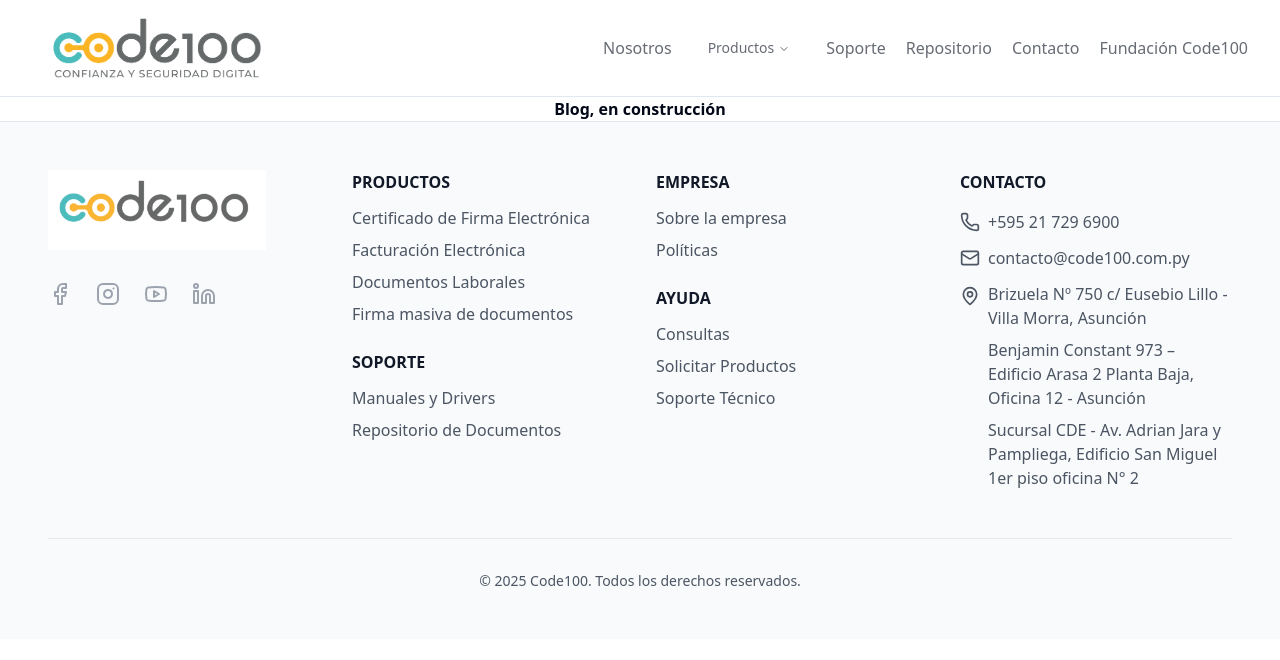
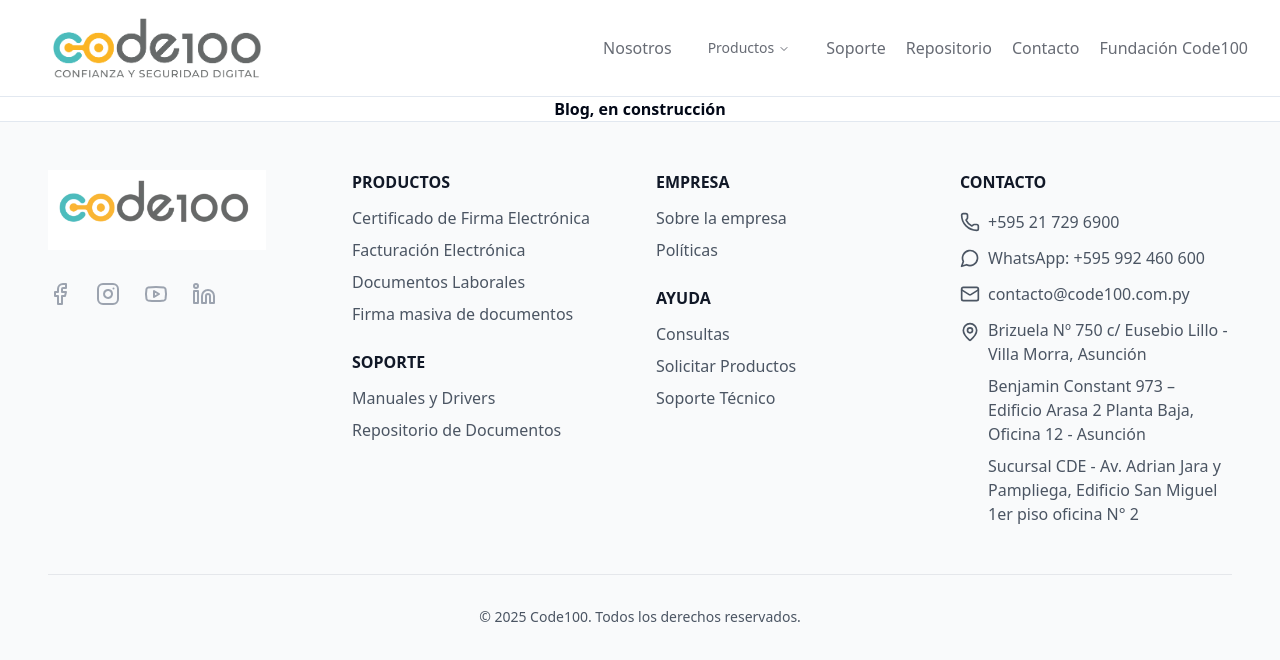
Before and after one commit to MiloGodoy/code100-web-2, a Next.js app: page /blog in a window 1280 px wide. Shown: the top 660 px of the page. Built offline with nearby package versions, Linux system fonts and the light colour scheme.

Commit message:
cambios colores y footer pedido comercial

```diff
--- a/src/components/AboutUs.tsx
+++ b/src/components/AboutUs.tsx
@@ -29,8 +29,7 @@
           {/* Text Content Column */}
           <div className="space-y-6">
             <h1 className="text-4xl md:text-5xl font-bold">
-              <span className="text-amber-400">Quienes </span>
-              <span className="text-green-500">somos</span>
+              <span className="text-amber-400">Quienes somos </span>
             </h1>
 
             <div className="space-y-4 text-gray-600 text-justify">
--- a/src/components/DigitalSolutions.tsx
+++ b/src/components/DigitalSolutions.tsx
@@ -13,7 +13,7 @@
       </div>
 
       {/* Gradient Section */}
-      <div className="bg-gradient-to-r from-emerald-400 via-green-400 to-amber-400">
+      <div className="bg-[#4ECDC4]">
         <div className="container mx-auto px-4 py-20">
           <div className="grid md:grid-cols-2 gap-8 items-center">
             <div>
--- a/src/components/Footer.tsx
+++ b/src/components/Footer.tsx
@@ -1,10 +1,73 @@
+"use client"
+
 import Image from "next/image"
 import Link from "next/link"
-import { Facebook, Instagram, Youtube, Linkedin, Phone, Mail, MapPin } from "lucide-react"
+import { usePathname } from "next/navigation"
+import { Facebook, Instagram, Youtube, Linkedin, Phone, Mail, MapPin, MessageCircle } from "lucide-react"
 import Code100Logo from "../../public/code100_logo.png"
 
+// Definir las categorías de rutas y sus contactos correspondientes
+const contactInfo = {
+  default: {
+    phone: "+595 21 729 6900",
+    whatsapp: "+595 992 460 600",
+    email: "contacto@code100.com.py",
+  },
+  nosotrosContacto: {
+    phone: "+595 21 729 6900",
+    whatsapp: "+595 992 460 600",
+    email: "info@code100.com.py",
+  },
+  productos: {
+    phone: "+595 21 729 6900",
+    whatsapp: "+595 992 460 600",
+    email: "contacto@code100.com.py",
+  },
+  soporteRepositorio: {
+    phone: "+595 21 729 6900",
+    whatsapp: "+595 974 188 034",
+    email: "soporte@code100.com.py",
+  },
+}
 
 export default function Footer() {
+  const pathname = usePathname()
+
+  // Determinar qué categoría de contacto mostrar basado en la ruta actual
+  const getContactCategory = (path: string) => {
+    // Rutas de nosotros y contacto
+    if (path.includes("/nosotros") || path.includes("/contacto")) {
+      return "nosotrosContacto"
+    }
+
+    // Rutas de productos
+    if (
+      path.includes("/productos") ||
+      path.includes("/certificado") ||
+      path.includes("/futura100") ||
+      path.includes("/talento100") ||
+      path.includes("/dataflow") ||
+      path.includes("/codesign") ||
+      path.includes("/facturacion-electronica")
+    ) {
+      return "productos"
+    }
+
+    // Rutas de soporte y repositorio
+    if (path.includes("/soporte") || path.includes("/repositorio")) {
+      return "soporteRepositorio"
+    }
+
+    // Por defecto
+    return "default"
+  }
+
+  const category = getContactCategory(pathname)
+  const { phone, whatsapp, email } = contactInfo[category]
+
+  // Formatear el número de WhatsApp para el enlace (eliminar espacios y +)
+  const whatsappLink = `https://wa.me/${whatsapp.replace(/\s+/g, "").replace("+", "")}`
+
   return (
     <footer className="bg-gray-50 border-t">
       <div className="container mx-auto px-12 py-12">
@@ -19,13 +82,22 @@
               className="w-auto h-20"
             />
             <div className="flex space-x-6">
-              <Link href="https://www.facebook.com/share/18anzFKx9a/?mibextid=wwXIfr" className="text-gray-400 hover:text-gray-600">
+              <Link
+                href="https://www.facebook.com/share/18anzFKx9a/?mibextid=wwXIfr"
+                className="text-gray-400 hover:text-gray-600"
+              >
                 <Facebook className="h-6 w-6" />
               </Link>
-              <Link href="https://www.instagram.com/code100.py?igsh=NThuZnRwZzhzajA5" className="text-gray-400 hover:text-gray-600">
+              <Link
+                href="https://www.instagram.com/code100.py?igsh=NThuZnRwZzhzajA5"
+                className="text-gray-400 hover:text-gray-600"
+              >
                 <Instagram className="h-6 w-6" />
               </Link>
-              <Link href="https://youtube.com/@code100-firmadigital2?si=EXAVLPx3I5oy3pXX" className="text-gray-400 hover:text-gray-600">
+              <Link
+                href="https://youtube.com/@code100-firmadigital2?si=EXAVLPx3I5oy3pXX"
+                className="text-gray-400 hover:text-gray-600"
+              >
                 <Youtube className="h-6 w-6" />
               </Link>
               <Link href="https://www.linkedin.com/company/code100-s-a/" className="text-gray-400 hover:text-gray-600">
@@ -123,19 +195,27 @@
             <div className="space-y-3">
               <p className="flex items-center text-gray-600">
                 <Phone className="h-5 w-5 mr-2" />
-                <span>+595 21 729 6900</span>
+                <span>{phone}</span>
               </p>
+              <Link
+                href={whatsappLink}
+                target="_blank"
+                rel="noopener noreferrer"
+                className="flex items-center text-gray-600 hover:text-green-600 transition-colors"
+              >
+                <MessageCircle className="h-5 w-5 mr-2" />
+                <span>WhatsApp: {whatsapp}</span>
+              </Link>
               <p className="flex items-center text-gray-600">
                 <Mail className="h-5 w-5 mr-2" />
-                <span>contacto@code100.com.py</span>
+                <span>{email}</span>
               </p>
               <div className="flex items-start text-gray-600">
                 <MapPin className="h-5 w-5 mr-2 mt-1 flex-shrink-0" />
                 <div className="space-y-2">
                   <p>Brizuela Nº 750 c/ Eusebio Lillo - Villa Morra, Asunción</p>
                   <p>Benjamin Constant 973 – Edificio Arasa 2 Planta Baja, Oficina 12 - Asunción</p>
-                  <p>Sucursal CDE -
-                  Av. Adrian Jara y Pampliega, Edificio San Miguel 1er piso oficina N° 2</p>
+                  <p>Sucursal CDE - Av. Adrian Jara y Pampliega, Edificio San Miguel 1er piso oficina N° 2</p>
                 </div>
               </div>
             </div>
--- a/src/components/Growth-Higline.tsx
+++ b/src/components/Growth-Higline.tsx
@@ -76,7 +76,7 @@
       <div className="container mx-auto px-4">
         {/* Header */}
         <div className="mb-12 md:mb-20">
-          <div className="bg-gradient-to-r from-emerald-400 via-green-400 to-amber-400 transform -rotate-1">
+          <div className="bg-[#4ECDC4] transform -rotate-1">
             <h2 className="text-3xl md:text-5xl font-bold text-center py-4 px-8">Crecemos constantemente</h2>
           </div>
         </div>
--- a/src/components/MisionVisionValues.tsx
+++ b/src/components/MisionVisionValues.tsx
@@ -29,8 +29,7 @@
           </div>
           <div>
             <h2 className="text-3xl md:text-4xl font-bold mb-4">
-              <span className="text-amber-400">Somos Prestadores </span>
-              <span className="text-green-500">Cualificados de Servicios de Confianza</span>
+              <span className="text-amber-400">Somos Prestadores Cualificados de Servicios de Confianza </span>
             </h2>
             <p className="text-gray-600 text-justify">
               Con la entrada en vigencia de la nueva Ley Nº 6822/21 del año 2021, cambiando la denominación de Firma
```
